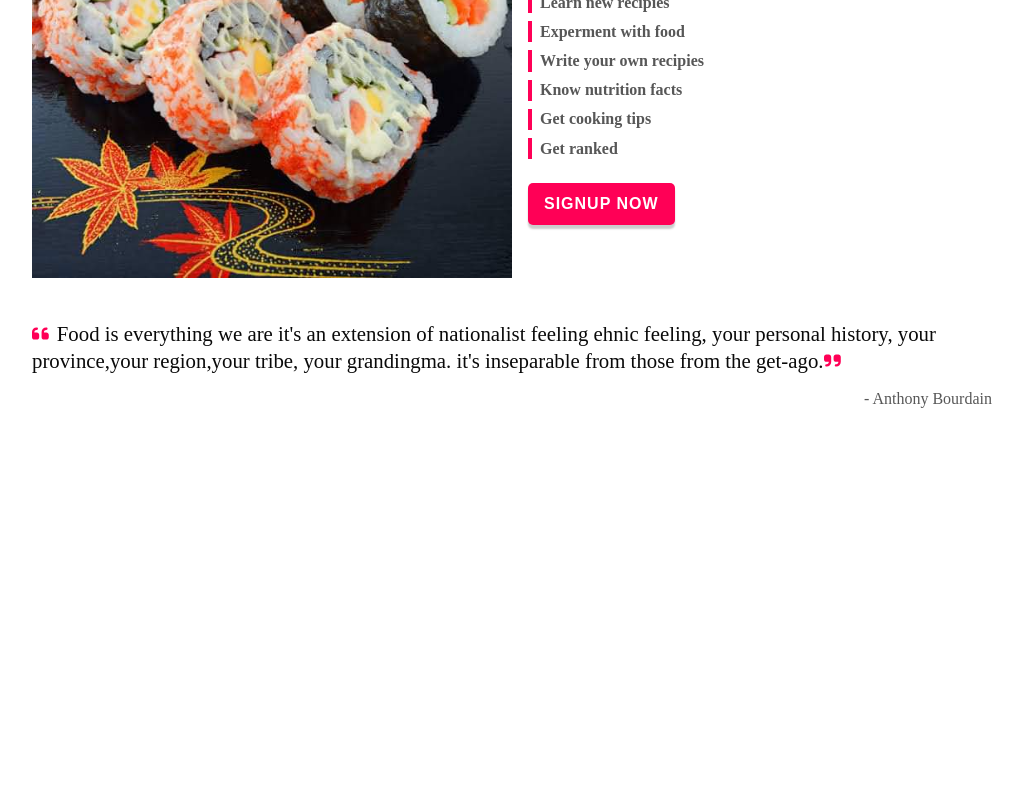
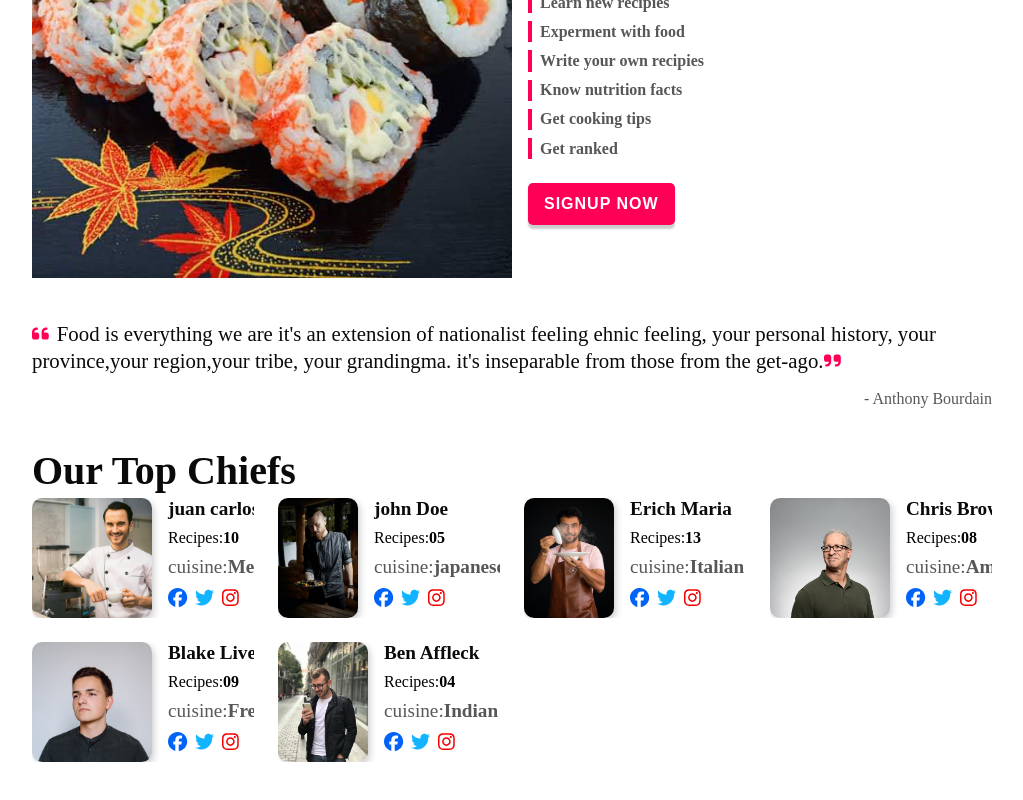
Before and after one commit to Abe-Tiz/Food_Recip_app_reactjs, a React (Create React App) app in the folder react-food-recipapp/: page / in a window 1280 px wide. Shown: the part 771-1571 px from the top of the page, without its empty margins (128-1151 px from the left). Before the commit the page ends 1298 px from the top, so only its background shows below. Built offline with nearby package versions, Linux system fonts and the light colour scheme.

Commit message:
top-chief

```diff
--- a/react-food-recipapp/src/App.js
+++ b/react-food-recipapp/src/App.js
@@ -1,3 +1,4 @@
+import Chiefsection from "./components/Chiefsection";
 import HeroSection from "./components/HeroSection";
 import ImproveSkill from "./components/ImproveSkill";
 import Navbar from "./components/Navbar";
@@ -12,6 +13,7 @@ function App() {
         <HeroSection />
         <ImproveSkill />
         <Quotesection />
+        <Chiefsection />
       </div>
 
 
--- /dev/null
+++ b/react-food-recipapp/src/components/Chiefscard.jsx
@@ -0,0 +1,25 @@
+import React from 'react'
+import { FontAwesomeIcon } from "@fortawesome/react-fontawesome";
+import {faFacebook,faTwitter,faInstagram} from "@fortawesome/free-brands-svg-icons";
+const Chiefscard = ({chief}) => {
+
+
+  return (
+    <div className='chief-card'>
+        <img src={chief.img} alt="" />
+        <div className="chief-info">
+            <h3 className="chief-name">{chief.name}</h3>
+            <p className="chief-count">Recipes:<b>{chief.count}</b></p>
+            <p className="chief-cuisine">cuisine:<b>{chief.cuisine}</b></p>
+            <p className="chief-icon">
+                <a href="https://www.facebook.com"><FontAwesomeIcon icon={faFacebook}/></a>
+                <a href="https://www.twitter.com"><FontAwesomeIcon icon={faTwitter}/></a>
+                <a href="https://www.instagram.com"><FontAwesomeIcon icon={faInstagram}/></a>
+            </p>
+        </div>
+
+    </div>
+  )
+}
+
+export default Chiefscard
--- /dev/null
+++ b/react-food-recipapp/src/components/Chiefsection.jsx
@@ -0,0 +1,59 @@
+import React from 'react'
+import Chiefscard from './Chiefscard'
+
+const Chiefsection = () => {
+const chiefs=[
+    {
+        name:"juan carlos",
+        img:"/img/top-chiefs/img_1.jpg",
+        count:"10",
+        cuisine:"Mexican"
+    },
+    {
+        name:"john Doe",
+        img:"/img/top-chiefs/img_2.jpg",
+        count:"05",
+        cuisine:"japanese"
+    },
+    {
+        name:"Erich Maria",
+        img:"/img/top-chiefs/img_3.jpg",
+        count:"13",
+        cuisine:"Italian"
+    },
+    {
+        name:"Chris Brown",
+        img:"/img/top-chiefs/img_4.jpg",
+        count:"08",
+        cuisine:"American"
+    },
+    {
+        name:"Blake Lively",
+        img:"/img/top-chiefs/img_5.jpg",
+        count:"09",
+        cuisine:"French"
+    },
+    {
+        name:"Ben Affleck",
+        img:"/img/top-chiefs/img_6.jpg",
+        count:"04",
+        cuisine:"Indian"
+    }
+]
+
+  return (
+    <div className='section chiefs'>
+        <h1 className='title'>Our Top Chiefs</h1>
+        <div className="chiefs-container">
+           { chiefs.map(
+                chief =><Chiefscard
+                    chief={chief}
+                />
+            )}
+
+        </div>
+    </div>
+  )
+}
+
+export default Chiefsection
--- a/react-food-recipapp/src/styles/index.scss
+++ b/react-food-recipapp/src/styles/index.scss
@@ -68,25 +68,59 @@ img{
 @import "navbar.scss";
 @import "Hero-section.scss";
 @import "improveskill.scss";
+@import "quotesection.scss";
 
-.section.quote{
+.section.chiefs{
    display: block;
-   .quote-text{
-    font-size: 1.3rem;
-    line-height: 1.3;
-    color: var(--text-color);
-
-    svg{
-        color: var(--primary-color);
-        font-size: 1.2rem;
-        margin-right: .5rem;
+}
+.chiefs-container{
+    display: grid;
+    grid-template-columns: repeat(auto-fit, minmax(200px,1fr));
+    grid-gap: 1.5rem;
+}
+.chief-card{
+    display: flex;
+    height: 120px;
+    background-color: var(--background-color);
+    border-radius: 5px;
+    overflow: hidden;
+    img{
+       height: 100%;
+       width: 120px;
+       border-radius: 10px;
+       box-shadow: 2px 3px 7px var(--shadow-color);
     }
-   }
-   .quote-author{
-    color: var(--text-light);
-    text-align: right;
-    margin-top: 1rem;
-   }
+    .chief-info{
+        height: 100%;
+        display: flex;
+        flex-direction: column;
+        justify-content: space-between;
+        padding: 0 1rem .5rem;
+        .chief-name{
+            font-size: 1.2rem;
+            font-weight: bold;
+            color: var(--text-color);
+        }
+        .chief-coun, .chief-cuisine{
+           font-size: 1.2rem;
+           color: var(--text-light);
+        }
+        .chief-icon{
+            font-size: 1.2rem;
+            a{
+                margin-right: .5rem;
+              &:nth-child(1){
+                color: #0063f7;
+              }
+              &:nth-child(2){
+                color: #13b4ff;
+              }
+              &:nth-child(3){
+                color: #f70000;
+              }
+            }
+        }
+    }
 }
 .main{
     padding-block: 10vh;
@@ -129,5 +163,8 @@ padding-inline: 20vh;
         }
 
     }
+    .chief-card{
+        box-shadow: 4px 5px 10px var(--shadow-color);
+    }
 
 }
--- /dev/null
+++ b/react-food-recipapp/src/styles/quotesection.scss
@@ -0,0 +1,19 @@
+.section.quote{
+    display: block;
+    .quote-text{
+     font-size: 1.3rem;
+     line-height: 1.3;
+     color: var(--text-color);
+
+     svg{
+         color: var(--primary-color);
+         font-size: 1.2rem;
+         margin-right: .5rem;
+     }
+    }
+    .quote-author{
+     color: var(--text-light);
+     text-align: right;
+     margin-top: 1rem;
+    }
+ }
```
